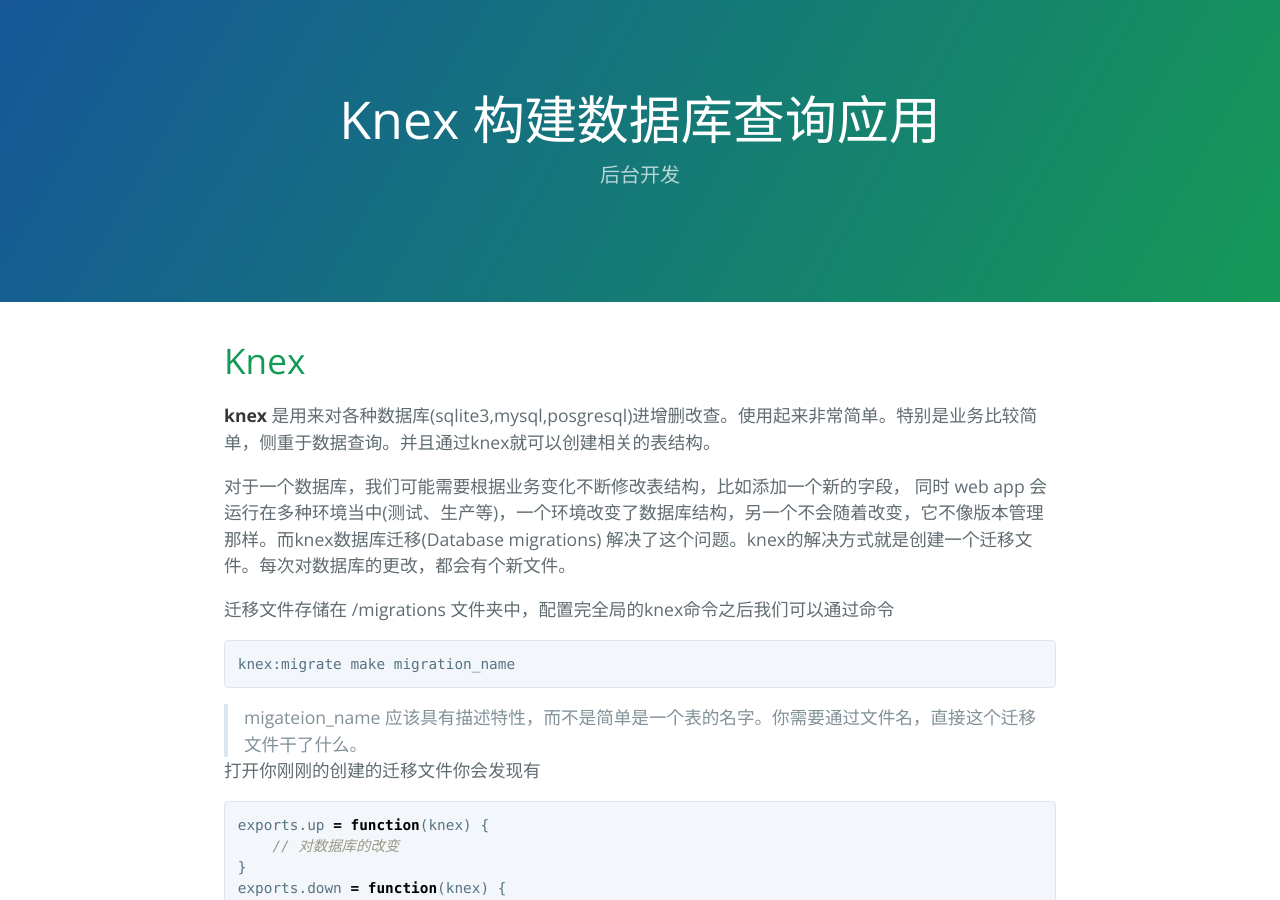
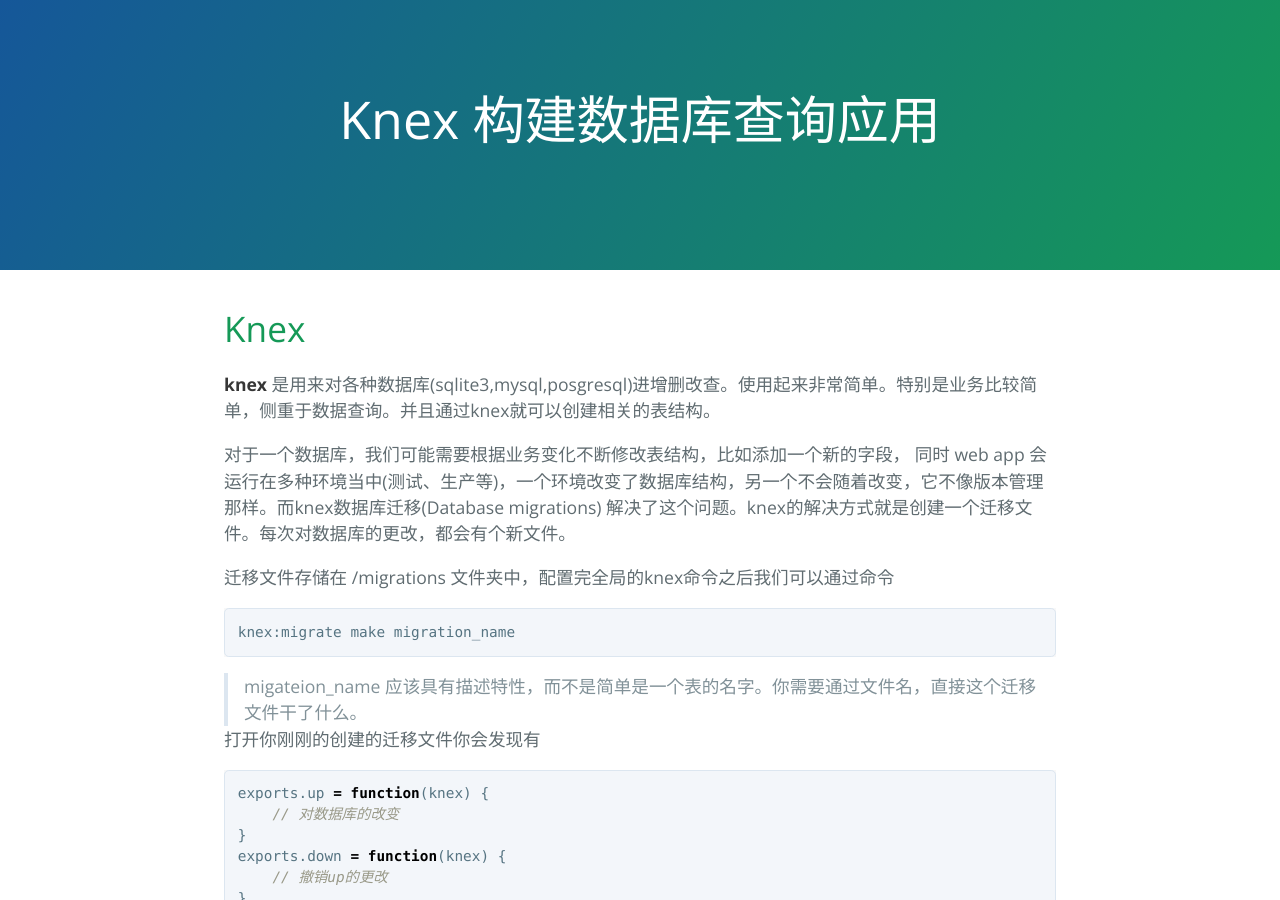
Before and after one commit to qiaojun2016/qiaojun2016.github.io, a Jekyll site: the page built from _posts/2021-04-02-knex.md, in a window 1280 px wide and 900 px high. Built offline with Jekyll 4.4.1, drawn with Linux system fonts in a browser that asks for light colours.

Commit message:
Update 2021-04-02-knex.md

```diff
--- a/_posts/2021-04-02-knex.md
+++ b/_posts/2021-04-02-knex.md
@@ -1,6 +1,6 @@
 ---
 title: Knex 构建数据库查询应用
-tagline: 后台开发
+tags: Node knex database
 layout: page
 ---
 
```
